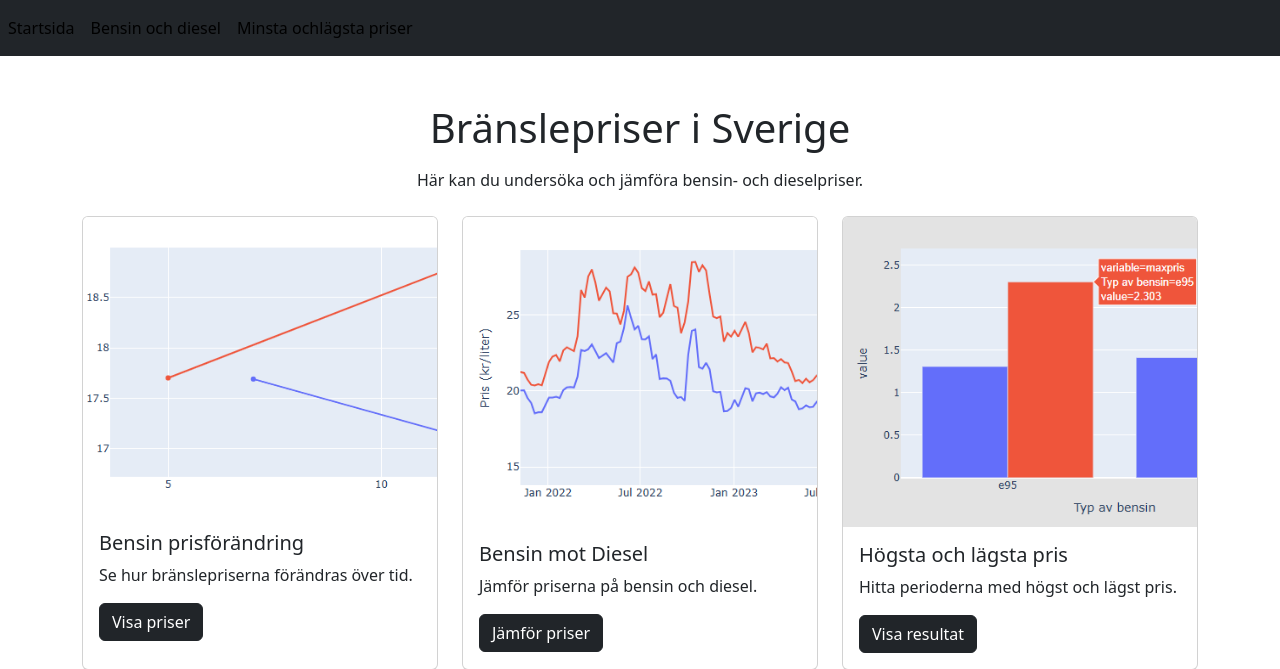
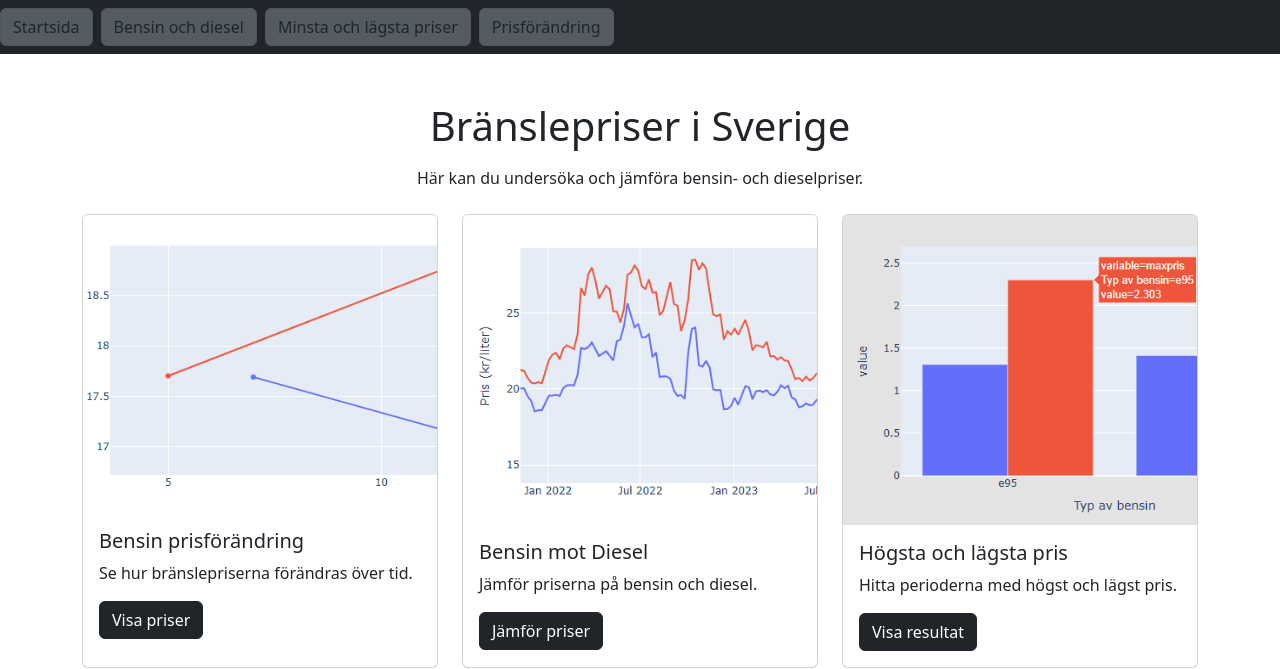
Before and after one commit to morganwf00/Programmering2Grupp, a Flask app: page / in a window 1280 px wide. Shown: the top 669 px of the page. Run offline with Flask 3, Linux system fonts and the light colour scheme.

Commit message:
Updaterade navigeringsbar i websidan (meny.html)

```diff
--- a/templates/meny.html
+++ b/templates/meny.html
@@ -1,13 +1,17 @@
-<nav class="navbar navbar-expand-xl bg-dark text-light">
-    <ul class="navbar-nav me-auto mb-2 mb-xl-0">
+<nav class="navbar navbar-expand-xl bg-dark">
+    <ul class="navbar-nav me-auto mb-2 mb-xl-0 d-flex flex-row gap-2">
         <li class="nav-item">
-            <a class="nav-link active" href="/">Startsida</a>
+            <a class="btn btn-secondary text-dark active" href="/">Startsida</a>
+
         </li>
         <li class="nav-item">
-            <a class="nav-link active" href="/jamforelse_bensin_diesel">Bensin och diesel</a>
+            <a class="btn btn-secondary text-dark active" href="/jamforelse_bensin_diesel">Bensin och diesel</a>
         </li>
         <li class="nav-item">
-            <a class="nav-link active" href="/minmax">Minsta ochlägsta priser</a>
+            <a class="btn btn-secondary text-dark active" href="/minmax">Minsta och lägsta priser</a>
+        </li>
+        <li class="nav-item">
+            <a class="btn btn-secondary text-dark active" href="/priceDifferance">Prisförändring</a>
         </li>
     </ul>
 
```
